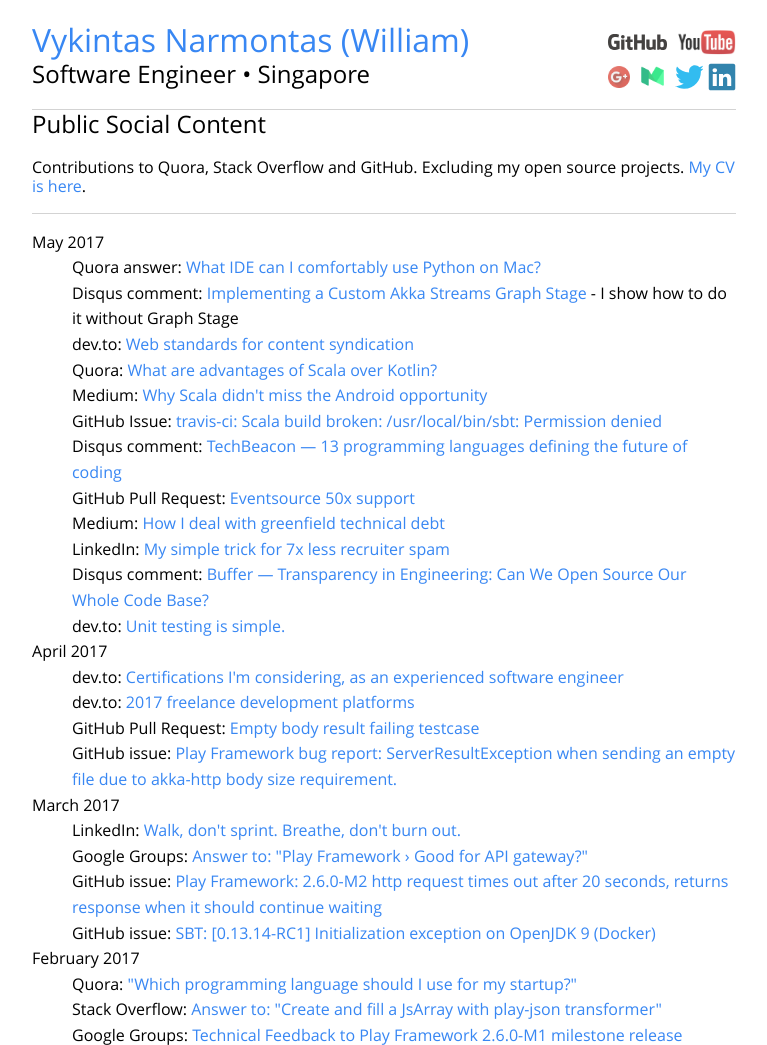
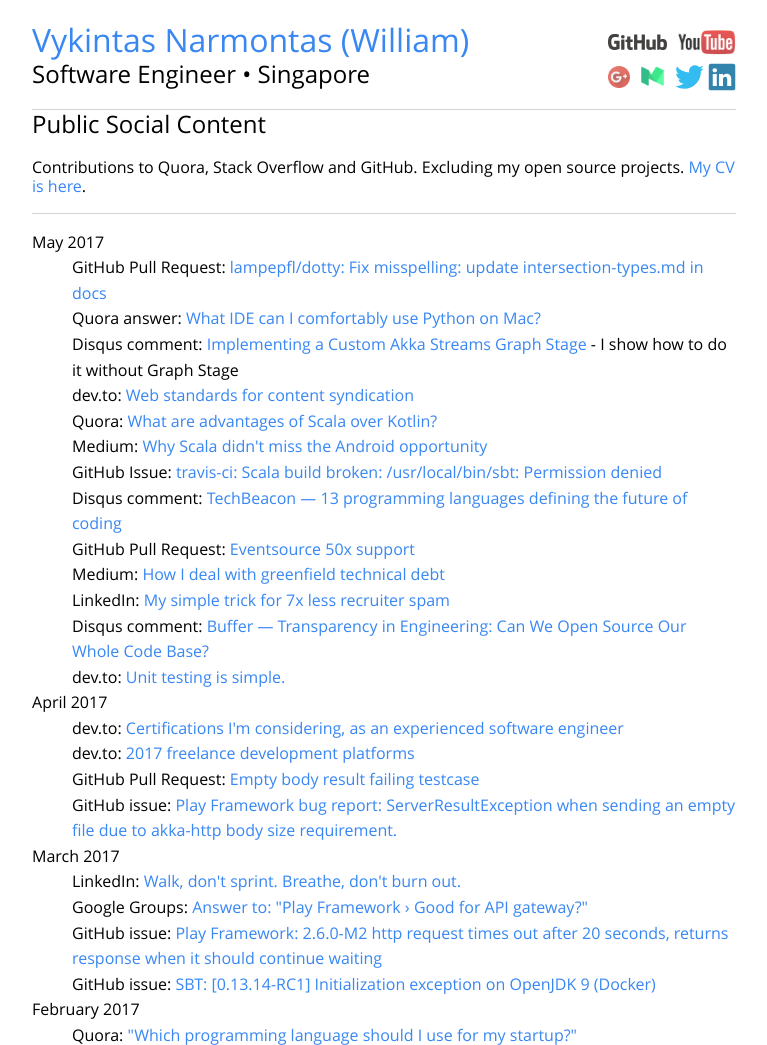
Before and after one commit to philicious/ScalaWilliam.com, a PHP site: page /content/ in a window 1280 px wide. Shown: the top 1045 px of the page, without its empty margins (256-1023 px from the left). Run offline with PHP 8.4, Linux system fonts and the light colour scheme.

Commit message:
Update index.php

```diff
--- a/content/index.php
+++ b/content/index.php
@@ -9,6 +9,7 @@ require(dirname(__FILE__).'/../shared/render.inc.php');
     </header>
     <dl>
       <dt>May 2017</dt>
+      <dd>GitHub Pull Request: <a href="https://github.com/lampepfl/dotty/pull/2643">lampepfl/dotty: Fix misspelling: update intersection-types.md in docs</a></dd>
       <dd>Quora answer: <a href="https://www.quora.com/What-IDE-can-I-comfortably-use-Python-on-Mac/answer/William-Narmontas">What IDE can I comfortably use Python on Mac?</a></dd>
       <dd>Disqus comment: <a href="http://blog.kunicki.org/blog/2016/07/20/implementing-a-custom-akka-streams-graph-stage/#comment-3323891068">Implementing a Custom Akka Streams Graph Stage</a> - I show how to do it without Graph Stage</dd>
       <dd>dev.to: <a href="https://dev.to/scalawilliam/web-standards-for-content-syndication">Web standards for content syndication</a></dd>
```
